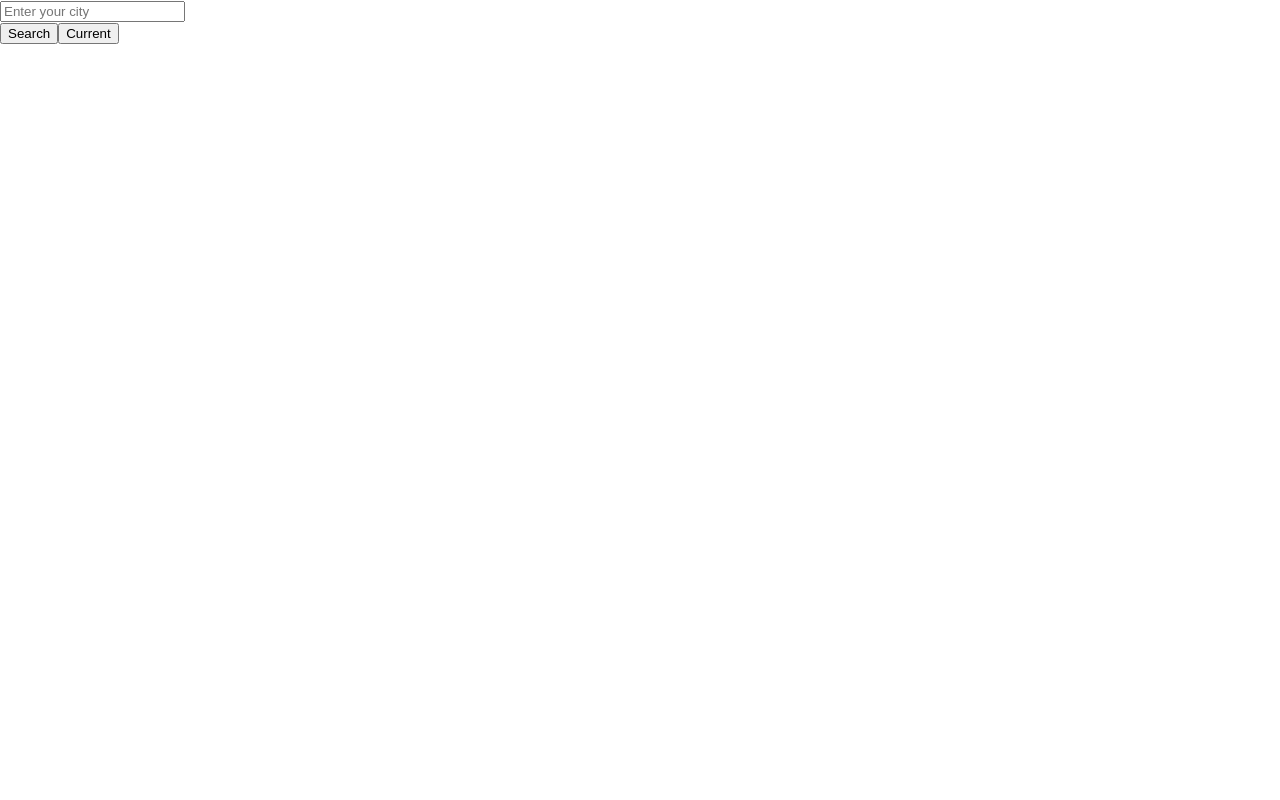
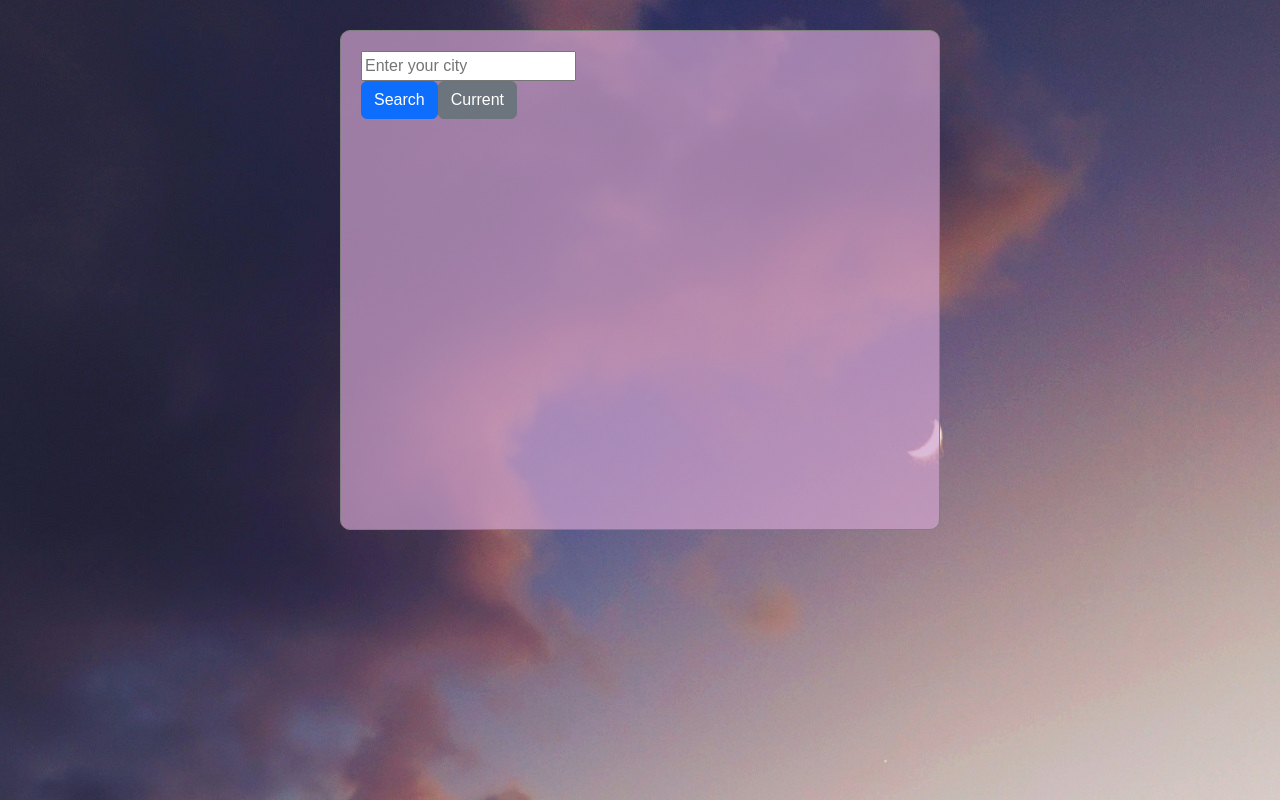
Before and after one commit to albapma/forecast-react-app, a React (Create React App) app: page / in a window 1280 px wide. Built offline with nearby package versions, Linux system fonts and the light colour scheme.

Commit message:
react improved, bootstrap installed

```diff
--- a/package.json
+++ b/package.json
@@ -7,7 +7,9 @@
     "@testing-library/react": "^13.4.0",
     "@testing-library/user-event": "^13.5.0",
     "axios": "^1.6.2",
+    "bootstrap": "^5.2.3",
     "react": "^18.2.0",
+    "react-bootstrap": "^2.9.1",
     "react-dom": "^18.2.0",
     "react-scripts": "5.0.1",
     "web-vitals": "^2.1.4"
--- a/src/App.css
+++ b/src/App.css
@@ -1,38 +1,45 @@
-.App {
-  text-align: center;
+body {
+  background-image: url("sky.jpg");
+  background-repeat: no-repeat;
+}
+h1 {
+  font-family: "Fasthand", cursive;
+  color: #6d6e71;
+  margin-top: 15px;
 }
 
-.App-logo {
-  height: 40vmin;
-  pointer-events: none;
+ul {
+  margin-top: 10px;
+}
+li {
+  list-style-type: none;
+  font-family: "Nunito Sans", sans-serif;
+}
+.temperature {
+  font-size: 20px;
 }
 
-@media (prefers-reduced-motion: no-preference) {
-  .App-logo {
-    animation: App-logo-spin infinite 20s linear;
-  }
+.Weather {
+  background-color: rgb(208, 163, 207, 0.7);
+  height: 100%;
+  padding: 20px;
+  font-family: sans-serif;
+  margin: 30px auto;
+  max-width: 600px;
+  border: 1px solid;
+  border-color: grey;
+  border-radius: 10px;
+  height: 500px;
+  box-sizing: border-box;
 }
-
-.App-header {
-  background-color: #282c34;
-  min-height: 100vh;
-  display: flex;
-  flex-direction: column;
-  align-items: center;
-  justify-content: center;
-  font-size: calc(10px + 2vmin);
-  color: white;
+.temperature-info {
+  margin-top: 30px;
+  font-size: 55px;
 }
-
-.App-link {
-  color: #61dafb;
+button {
+  margin: 0;
 }
-
-@keyframes App-logo-spin {
-  from {
-    transform: rotate(0deg);
-  }
-  to {
-    transform: rotate(360deg);
-  }
+form {
+  display: block;
+  margin-top: 0cm;
 }
--- a/src/App.js
+++ b/src/App.js
@@ -1,62 +1,41 @@
-import logo from "./logo.svg";
 import "./App.css";
 import React, { useState } from "react";
 import axios from "axios";
+import "bootstrap/dist/css/bootstrap.min.css";
+import "bootstrap/dist/js/bootstrap.bundle";
 
 export default function App() {
   let [city, setCity] = useState("");
-  let [forecast, setForecast] = useState("");
+  let [weather, setWeather] = useState({ ready: false });
+
   function changeCity(event) {
     setCity(event.target.value);
   }
-  function SubmitEvent(event) {
+
+  function submitEvent(event) {
     event.preventDefault();
     let url = `https://api.openweathermap.org/data/2.5/weather?q=${city}&appid=8c78e9e7e9928cd1a2a6f923072c3dec&units=metric`;
     axios.get(url).then(showForecast);
-    function showForecast(response) {
-      setForecast(
-        <div className="row">
-          <div> City {city.trim()} </div>
-          <div className="col-6">
-            <ul>
-              <li id="date"></li>
-              <li className="text-capitalize" id="weather-description">
-                {response.data.weather[0].description}{" "}
-              </li>
-            </ul>
-          </div>
-          <div className="col-6">
-            <ul>
-              <li>
-                Wind: <span id="wind"> {response.data.wind} km/h</span>
-              </li>
-              <li>
-                Humidity:{" "}
-                <span id="humidity"> {response.data.main.humidity} % </span>
-              </li>
-            </ul>
-          </div>
-          <img
-            src={`http://openweathermap.org/img/wn/${response.data.weather[0].icon}@2x.png`}
-            alt={response.data.weather[0].description}
-            id="icon"
-          />
-          <div class="temperature-info">
-            <strong id="degrees">{Math.round(response.data.main.temp)} </strong>
-            <span class="units" id="celsius">
-              °C{" "}
-            </span>
-          </div>
-        </div>
-      );
-    }
+  }
+
+  function showForecast(response) {
+    setWeather({
+      ready: true,
+      city: response.data.name,
+      temp: Math.round(response.data.main.temp),
+      wind: Math.round(response.data.wind.speed),
+      humidity: response.data.main.humidity,
+      description: response.data.weather[0].description,
+      icon: response.data.weather[0].icon,
+      date: new Date(response.data.dt * 1000).toDateString(),
+    });
   }
 
   return (
     <div>
       <div className="Weather">
         <div className="col-6">
-          <form id="place" onSubmit={SubmitEvent}>
+          <form id="place" onSubmit={submitEvent}>
             <input
               type="text"
               placeholder="Enter your city"
@@ -66,15 +45,64 @@ export default function App() {
           </form>
         </div>
         <div className="col-6">
-          <button type="button" id="searchButton" class="btn btn-primary">
+          <button type="button" id="searchButton" className="btn btn-primary">
             Search
           </button>
 
-          <button type="button" id="current" class="btn btn-secondary">
+          <button type="button" id="current" className="btn btn-secondary">
             Current
           </button>
         </div>
-        <div> {forecast}</div>
+        {weather.ready && (
+          <div>
+            <h1> {weather.city} </h1>
+            <div className="container">
+              <div className="row">
+                <div className="col-6">
+                  <ul>
+                    <li id="date">
+                      Date: <strong>{weather.date} </strong>
+                    </li>
+                    <li className="text-capitalize" id="weather-description">
+                      Description: <strong>{weather.description}</strong>
+                    </li>
+                  </ul>
+                </div>
+                <div className="col-6">
+                  <ul>
+                    <li>
+                      Wind:{" "}
+                      <span id="wind">
+                        <strong> {weather.wind} km/h </strong>
+                      </span>
+                    </li>
+                    <li>
+                      Humidity:{" "}
+                      <span id="humidity">
+                        {" "}
+                        <strong> {weather.humidity} % </strong>
+                      </span>
+                    </li>
+                  </ul>
+                </div>
+                <div></div>
+              </div>
+              <div class="d-flex weather-temperature">
+                <img
+                  src={`http://openweathermap.org/img/wn/${weather.icon}@2x.png`}
+                  alt={weather.description}
+                  id="icon"
+                />
+                <div className="temperature-info">
+                  <strong id="degrees">{weather.temp}</strong>
+                  <span className="units" id="celsius">
+                    °C
+                  </span>
+                </div>
+              </div>
+            </div>
+          </div>
+        )}
       </div>
     </div>
   );
```
Also changed, not shown: src/sky.jpg (added), 1 other file (tests, documents, lock files or other folders).
